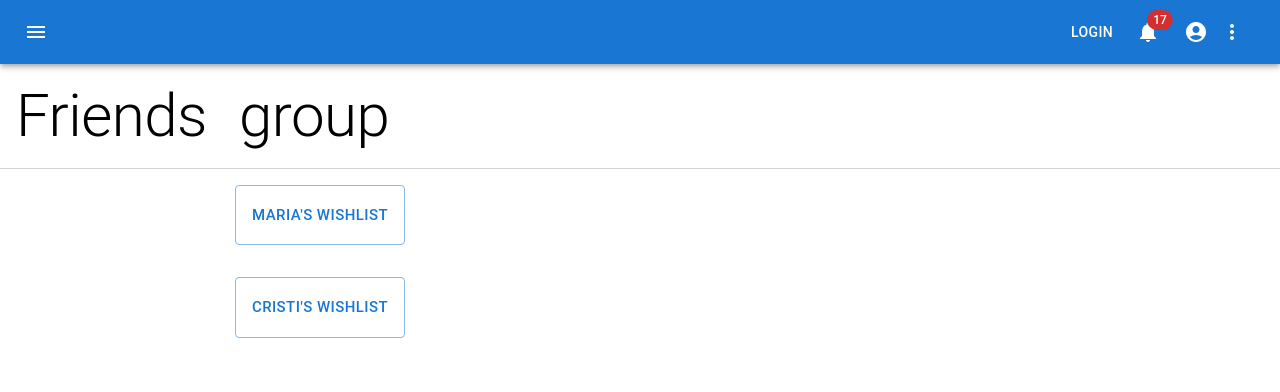
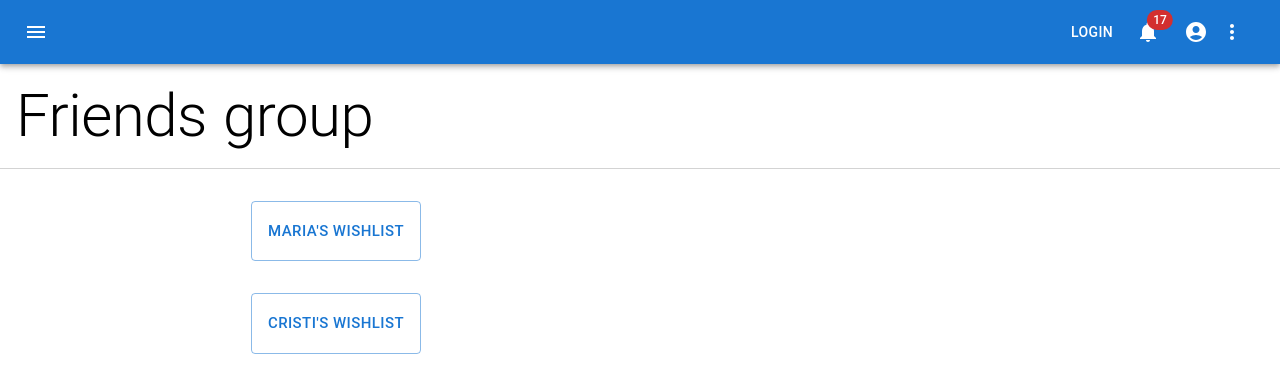
Before and after one commit to mariapopa19/wishlist-app, a React (Create React App) app: page /dashboard/group in a window 1280 px wide. Shown: the top 392 px of the page. Built offline with nearby package versions, Linux system fonts and the light colour scheme.

Commit message:
restuctured

```diff
--- a/src/components/Group-page.jsx
+++ /dev/null
@@ -1,40 +0,0 @@
-import { Grid } from "@mui/material";
-import NavBar from "./NavBar";
-import Typography from '@mui/material/Typography';
-import ButtonLists from "./Button-friendsLists";
-
-export default function GroupPage ( {name} ) {
- return(
-    <Grid container>
-        <Grid item lg={12} md={12} sm={12}>
-            <NavBar />
-        </Grid>
-        <Grid
-                item
-                xs={12}
-                sx={{
-                    display: 'flex',
-                    alignItems: 'flex-start',
-                    borderBottom: '1px solid',
-                    borderColor: 'lightgray',
-                }}
-            >
-                <Typography variant='h2' gutterBottom sx={{ m: { xs: 2 }, textTransform: 'capitalize', }}>{name}</Typography>
-                <Typography variant='h2' gutterBottom sx={{ m: { xs: 2 },  }}>group</Typography>
-
-            </Grid>
-            <Grid item lg={6}
-            sx={{
-                display: 'flex',
-                flexDirection: 'column',
-                alignItems: 'center',
-            }}
-            >
-                <ButtonLists name={'Maria'} />
-                <ButtonLists name={'Cristi'} />
-
-            </Grid>
-
-    </Grid>
- );
-}
--- a/src/components/Groups.jsx
+++ b/src/components/Groups.jsx
@@ -3,7 +3,7 @@ import Paper from '@mui/material/Paper';
 import Typography from '@mui/material/Typography';
 import { Link } from 'react-router-dom';
 
-export const StyledPaper = styled(Paper)(({theme}) => ({
+export const StyledPaper = styled(Paper)(({ theme }) => ({
     '&:hover': {
         backgroundColor: '#F4F4F4'
     }
@@ -37,8 +37,7 @@ export default function Groups({ name }) {
                             fontWeight: 'bold',
                             textTransform: 'capitalize',
                         }}
-                    >
-                        {name}
+                    >{name}
                     </Typography>
                 </StyledPaper>
             </Box>
--- /dev/null
+++ b/src/pages/Group-page.jsx
@@ -0,0 +1,42 @@
+import { Grid } from "@mui/material";
+import NavBar from "../components/NavBar";
+import Typography from '@mui/material/Typography';
+import ButtonLists from "../components/Button-friendsLists";
+import Popover from '@mui/material/Popover';
+
+export default function GroupPage({ name }) {
+    return (
+        <Grid container>
+            <Grid item lg={12} md={12} sm={12}>
+                <NavBar />
+            </Grid>
+            <Grid
+                item
+                xs={12}
+                sx={{
+                    display: 'flex',
+                    alignItems: 'flex-start',
+                    borderBottom: '1px solid',
+                    borderColor: 'lightgray',
+                }}
+            >
+                <Typography variant='h2' gutterBottom sx={{ my: { xs: 2 }, ml: { xs: 2 }, textTransform: 'capitalize', }}>{name}</Typography>
+                <Typography variant='h2' gutterBottom sx={{ m: { xs: 2 }, }}>group</Typography>
+
+            </Grid>
+            <Grid item lg={6}
+                sx={{
+                    display: 'flex',
+                    flexDirection: 'column',
+                    alignItems: 'center',
+                    m: 2,
+                }}
+            >
+                <ButtonLists name={'Maria'} />
+                <ButtonLists name={'Cristi'} />
+
+            </Grid>
+
+        </Grid>
+    );
+}
--- a/src/components/SignIn.jsx
+++ b/src/pages/SignIn.jsx
@@ -13,7 +13,7 @@ import Typography from '@mui/material/Typography';
 import Container from '@mui/material/Container';
 import { createTheme, ThemeProvider } from '@mui/material/styles';
 import { Link } from 'react-router-dom';
-import Footer from './Footer';
+import Footer from '../components/Footer';
 
 
 const theme = createTheme();
--- a/src/components/SignUp.jsx
+++ b/src/pages/SignUp.jsx
@@ -12,7 +12,7 @@ import Typography from '@mui/material/Typography';
 import Container from '@mui/material/Container';
 import { createTheme, ThemeProvider } from '@mui/material/styles';
 import { Link } from 'react-router-dom';
-import Footer from './Footer';
+import Footer from '../components/Footer';
 
 const theme = createTheme();
 
```
Also changed, not shown: src/index.js (+5 -5 lines), src/pages/List-owner.jsx (renamed from src/components/List-owner.jsx, +5 -5 lines), src/pages/Profile.jsx (renamed from src/components/Profile.jsx, +4 -4 lines).
